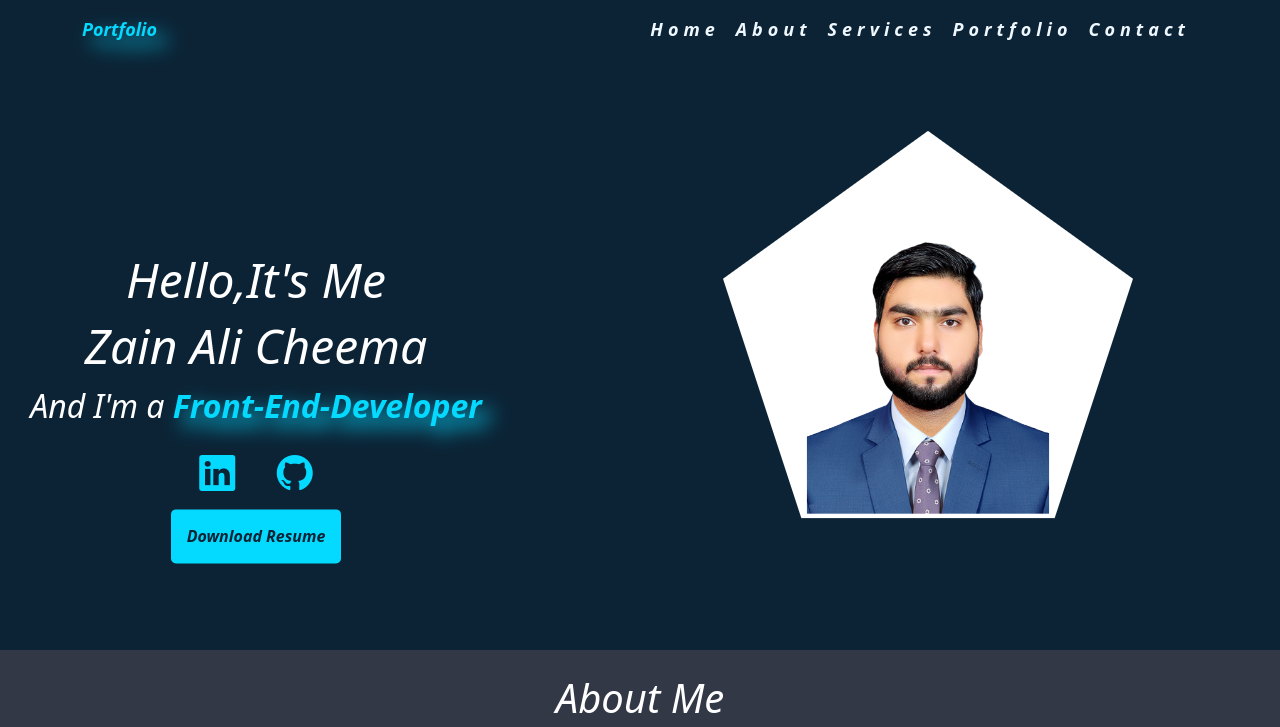
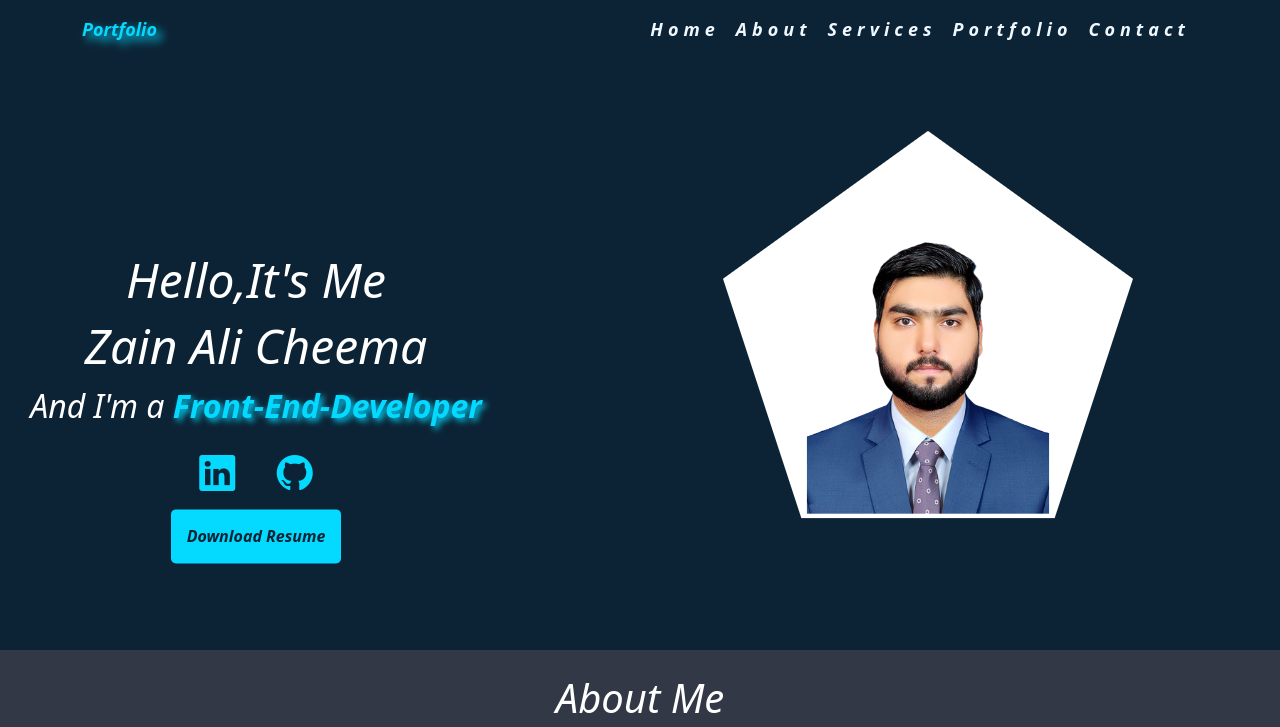
Before and after one commit to Zeni-Tech/personalportfolio, a plain HTML site: page index.html in a window 1280 px wide. Shown: the top 727 px of the page. Drawn offline with nearby package versions, Linux system fonts and the light colour scheme.

Commit message:
Update index.css

```diff
--- a/index.css
+++ b/index.css
@@ -1,8 +1,7 @@
 /* Logo */
 #logo{
     color: #04D9FF;
-    filter: drop-shadow(10px 10px 10px #04D9FF);
-    transition: color 0.3s ease;
+    filter: drop-shadow(5px 5px 5px #04D9FF);
     text-decoration: none;
     font-size: large;
     font-weight: bold;
@@ -48,7 +47,6 @@
 
 /* Download Button */
 #download-button{
-
     background-color: #04D9FF;
     color: #0C2335;
     border: none !important;
@@ -66,7 +64,7 @@
 /* Main banner */
 #FED{
     color: #04D9FF;
-    filter: drop-shadow(10px 10px 10px #04D9FF);
+    filter: drop-shadow(3px 3px 3px #04D9FF);
 }
 .hero-text {
     text-align: center;
@@ -102,7 +100,7 @@
     color: aliceblue;
 }
 #NA li a:hover{
-    text-decoration: underline;
+    text-decoration: overline;
     color: #04D9FF;
     filter: drop-shadow(10px 10px 10px #04D9FF);
 
```
